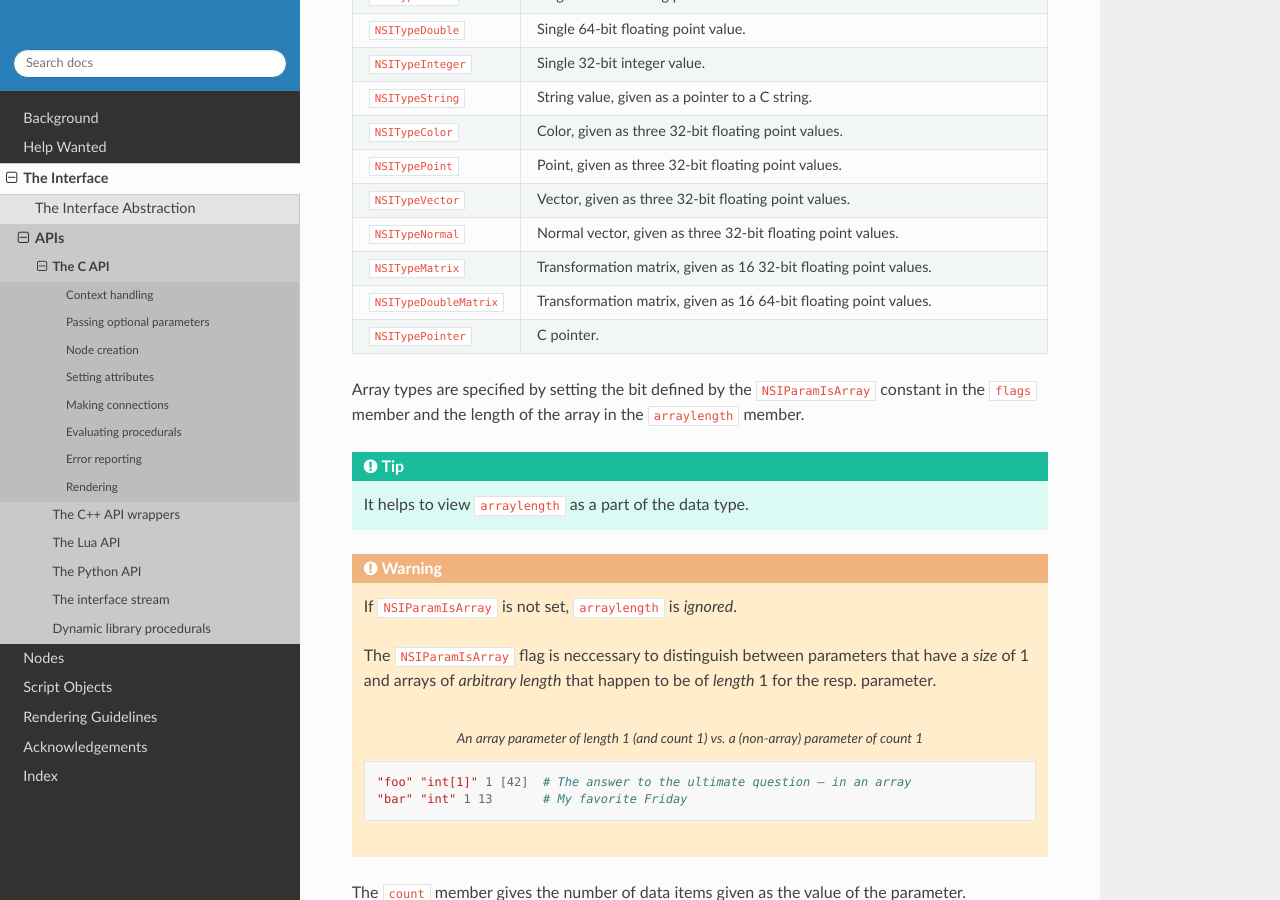
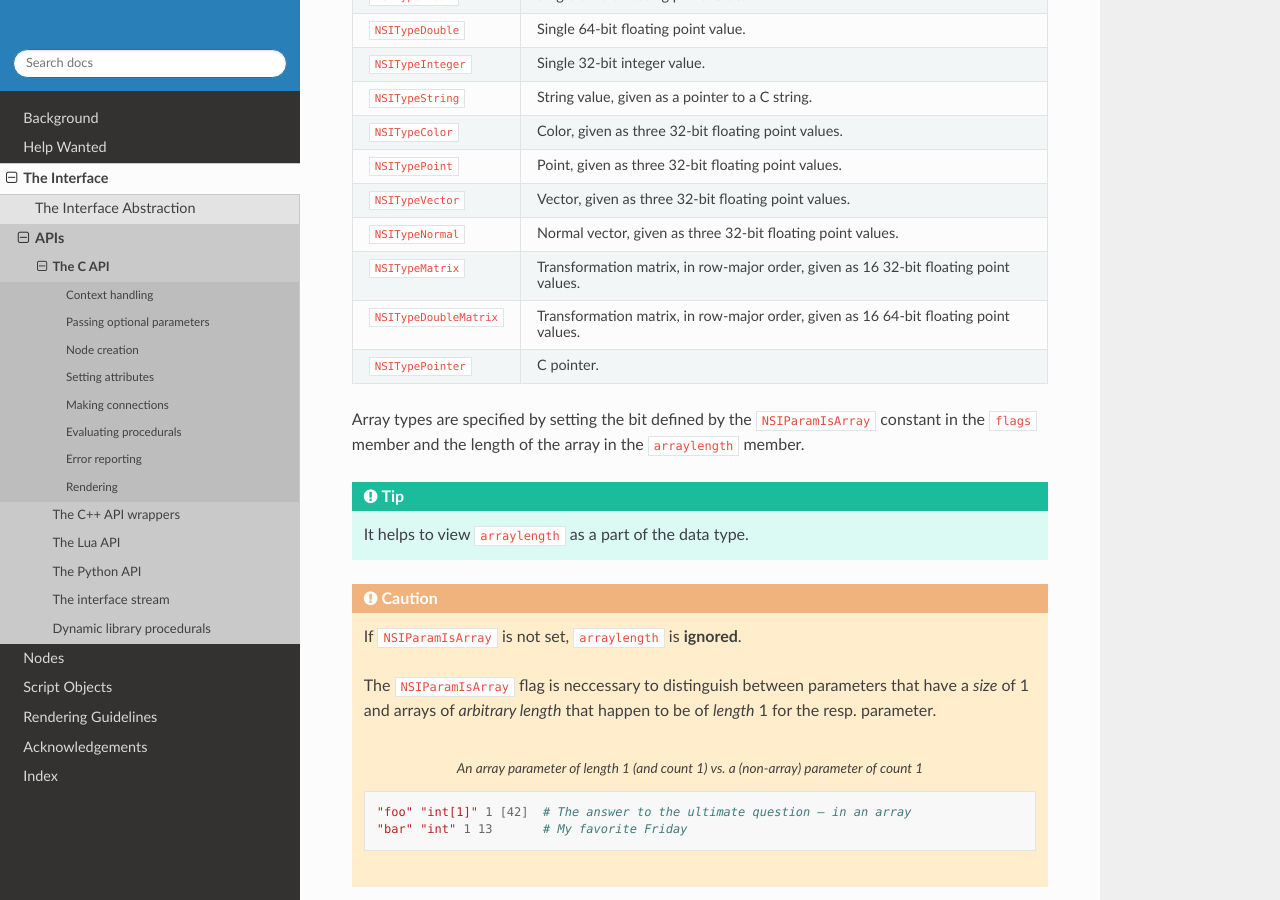
Before and after one commit to virtualritz/nsi-docs, a Sphinx documentation site: the page built from docs/c-api.rst, in a window 1280 px wide and 900 px high, scrolled down 2606 px. Built offline with Sphinx 7.4.7 and the Read the Docs theme 2.0.0, drawn with Linux system fonts in a browser that asks for light colours.

Commit message:
Added note on matrix majority in NSI. Should probably write a general overview of types used in the API.

```diff
--- a/docs/c-api.rst
+++ b/docs/c-api.rst
@@ -187,11 +187,13 @@ following constants:
     | ``NSITypeNormal``       | Normal vector, given as three 32-bit   |
     |                         | floating point values.                 |
     +-------------------------+----------------------------------------+
-    | ``NSITypeMatrix``       | Transformation matrix, given as 16     |
-    |                         | 32-bit floating point values.          |
+    | ``NSITypeMatrix``       | Transformation matrix, in row-major    |
+    |                         | order, given as 16 32-bit floating     |
+    |                         | point values.                          |
     +-------------------------+----------------------------------------+
-    | ``NSITypeDoubleMatrix`` | Transformation matrix, given as 16     |
-    |                         | 64-bit floating point values.          |
+    | ``NSITypeDoubleMatrix`` | Transformation matrix, in row-major    |
+    |                         | order, given as 16 64-bit floating     |
+    |                         | point values.                          |
     +-------------------------+----------------------------------------+
     | ``NSITypePointer``      | C |nbsp| pointer.                      |
     +-------------------------+----------------------------------------+
@@ -203,8 +205,8 @@ the array in the ``arraylength`` member.
 .. Tip::
     It helps to view ``arraylength`` as a part of the data type.
 
-.. Warning::
-    If ``NSIParamIsArray`` is not set, ``arraylength`` is *ignored*.
+.. Caution::
+    If ``NSIParamIsArray`` is not set, ``arraylength`` is **ignored**.
 
     The ``NSIParamIsArray`` flag is neccessary to distinguish between
     parameters that have a *size* of 1 and arrays of *arbitrary length*
```
